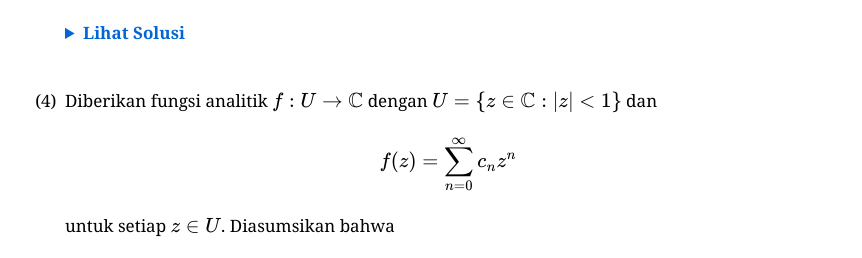
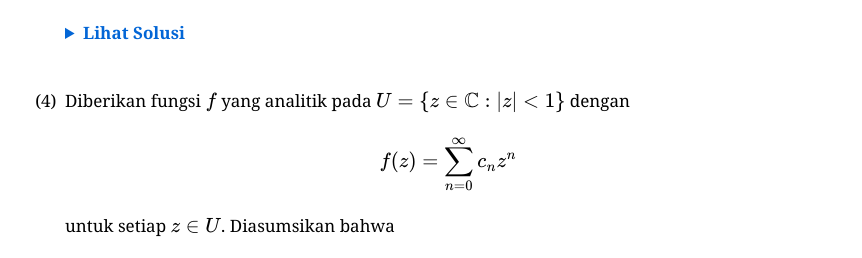
Before and after one commit to calculusgamingindonesia/calculusgamingindonesia.github.io, a Jekyll site: the page built from _posts/2026-07-01-onmipa-nas-mat-19-1.md, in a window 1280 px wide. Shown: the part 813-1071 px from the top of the page, without its empty margins (209-1071 px from the left). Built offline with Jekyll 4.4.1, drawn with Linux system fonts in a browser that asks for light colours; some web fonts are replaced.

Commit message:
Update 2026-07-01-onmipa-nas-mat-19-1.md

```diff
--- a/_posts/2026-07-01-onmipa-nas-mat-19-1.md
+++ b/_posts/2026-07-01-onmipa-nas-mat-19-1.md
@@ -53,7 +53,7 @@ urutan: 3
    </div>
    </details>
 
-4. Diberikan fungsi analitik $f:U\to\mathbb{C}$ dengan $U=\set{z\in\mathbb{C}:\vert z\vert<1}$ dan
+4. Diberikan fungsi $f$ yang analitik pada $U=\set{z\in\mathbb{C}:\vert z\vert<1}$ dengan
 
    $$f(z)=\sum_{n=0}^\infty c_nz^n$$
 
```
